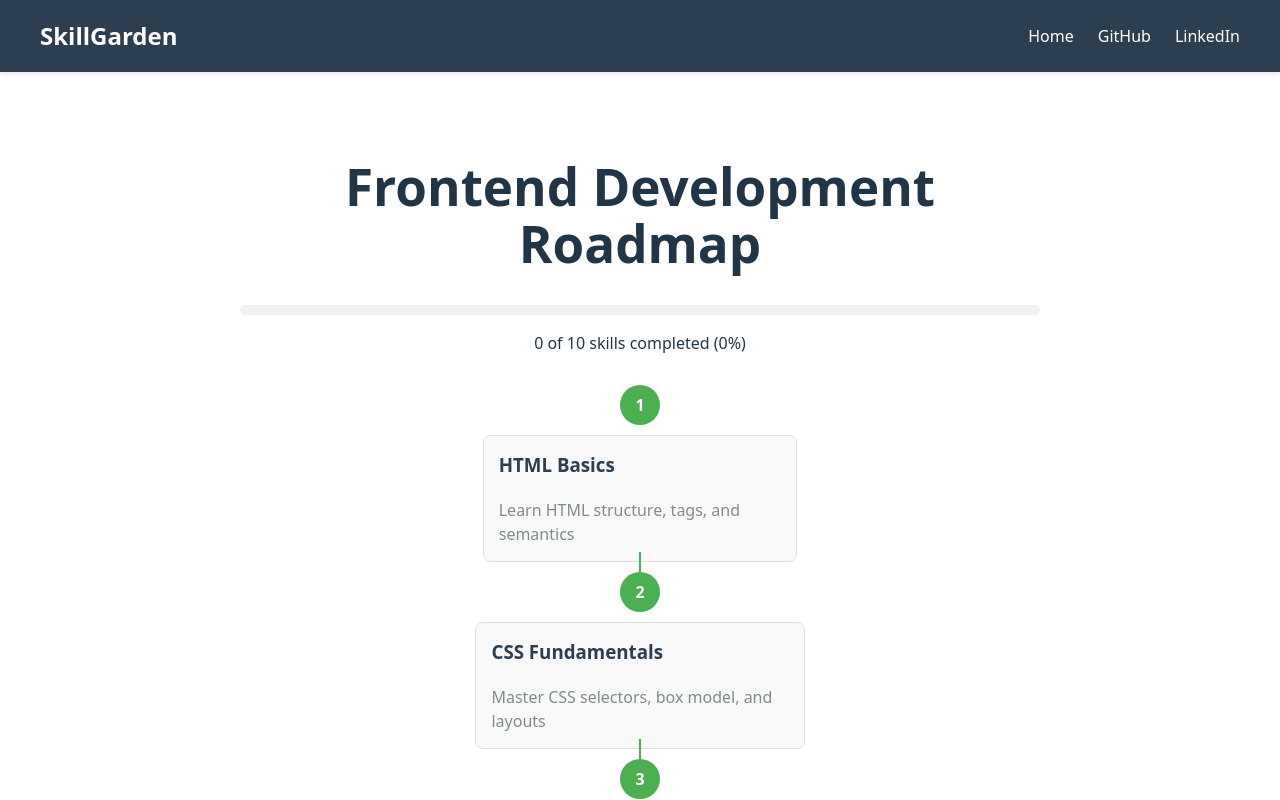
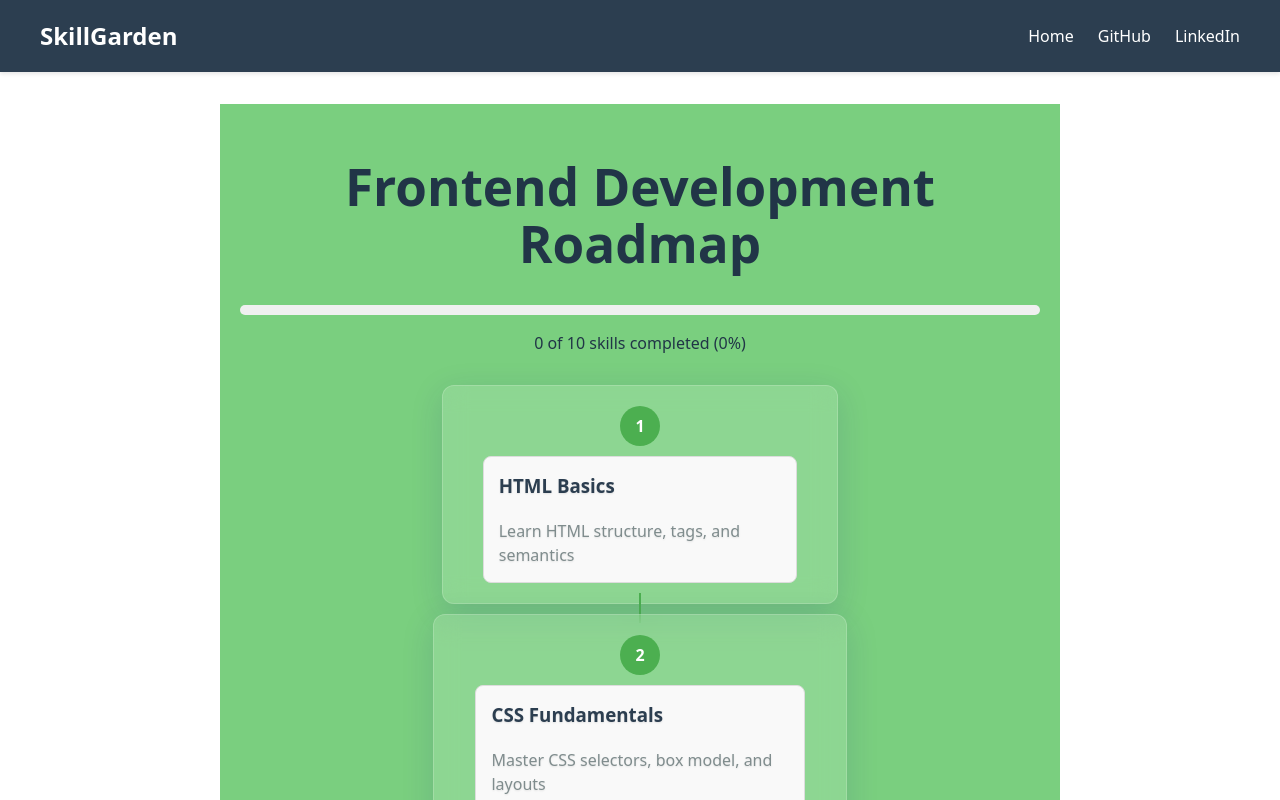
Before and after one commit to viv-7/prototype-0, a React (Vite) app in the folder prototype/: page /technical/frontend in a window 1280 px wide. Shown: the top 800 px of the page. Built offline with nearby package versions, Linux system fonts and the light colour scheme.

Commit message:
add workshop detais

```diff
--- a/prototype/src/components/FrontendRoadmap.jsx
+++ b/prototype/src/components/FrontendRoadmap.jsx
@@ -3,16 +3,116 @@ import Roadmap from './Roadmap';
 
 const FrontendRoadmap = () => {
   const steps = [
-    { id: 1, title: "HTML Basics", description: "Learn HTML structure, tags, and semantics" },
-    { id: 2, title: "CSS Fundamentals", description: "Master CSS selectors, box model, and layouts" },
-    { id: 3, title: "JavaScript Basics", description: "Learn variables, functions, and DOM manipulation" },
-    { id: 4, title: "Responsive Design", description: "Media queries and mobile-first approach" },
-    { id: 5, title: "CSS Frameworks", description: "Bootstrap, Tailwind CSS" },
-    { id: 6, title: "JavaScript Advanced", description: "ES6+, Async JS, APIs" },
-    { id: 7, title: "React Fundamentals", description: "Components, state, props" },
-    { id: 8, title: "State Management", description: "Redux, Context API" },
-    { id: 9, title: "Build Tools", description: "Webpack, Babel, npm/yarn" },
-    { id: 10, title: "Testing", description: "Jest, React Testing Library" },
+    { id: 1, title: "HTML Basics", description: "Learn HTML structure, tags, and semantics",
+      workshop: {
+        title: "KRITRIM 2025",
+        date: "May 10, 202",
+        time: "2:00 PM EST",
+        duration: "2 hours",
+        instructor: "AIML Club HIT",
+        price: "$1",
+         registrationLink: "https://www.instagram.com/aimlclub.hit?igsh=anBycDJxdXJvdjk4"
+      }
+     },
+    { id: 2, title: "CSS Fundamentals", description: "Master CSS selectors, box model, and layouts",
+      workshop: {
+        title: "KRITRIM 2025",
+        date: "May 10, 202",
+        time: "2:00 PM EST",
+        duration: "2 hours",
+        instructor: "AIML Club HIT",
+        price: "$1",
+         registrationLink: "https://www.instagram.com/aimlclub.hit?igsh=anBycDJxdXJvdjk4"
+      }
+     },
+    { id: 3, title: "JavaScript Basics", description: "Learn variables, functions, and DOM manipulation",
+      workshop: {
+        title: "KRITRIM 2025",
+        date: "May 10, 202",
+        time: "2:00 PM EST",
+        duration: "2 hours",
+        instructor: "AIML Club HIT",
+        price: "$1",
+         registrationLink: "https://www.instagram.com/aimlclub.hit?igsh=anBycDJxdXJvdjk4"
+      }
+     },
+    { id: 4, title: "Responsive Design", description: "Media queries and mobile-first approach",
+      workshop: {
+        title: "KRITRIM 2025",
+        date: "May 10, 202",
+        time: "2:00 PM EST",
+        duration: "2 hours",
+        instructor: "AIML Club HIT",
+        price: "$1",
+         registrationLink: "https://www.instagram.com/aimlclub.hit?igsh=anBycDJxdXJvdjk4"
+      }
+     },
+    { id: 5, title: "CSS Frameworks", description: "Bootstrap, Tailwind CSS",
+      workshop: {
+        title: "KRITRIM 2025",
+        date: "May 10, 202",
+        time: "2:00 PM EST",
+        duration: "2 hours",
+        instructor: "AIML Club HIT",
+        price: "$1",
+         registrationLink: "https://www.instagram.com/aimlclub.hit?igsh=anBycDJxdXJvdjk4"
+      }
+     },
+    { id: 6, title: "JavaScript Advanced", description: "ES6+, Async JS, APIs",
+      workshop: {
+        title: "KRITRIM 2025",
+        date: "May 10, 202",
+        time: "2:00 PM EST",
+        duration: "2 hours",
+        instructor: "AIML Club HIT",
+        price: "$1",
+         registrationLink: "https://www.instagram.com/aimlclub.hit?igsh=anBycDJxdXJvdjk4"
+      }
+     },
+    { id: 7, title: "React Fundamentals", description: "Components, state, props",
+      workshop: {
+        title: "KRITRIM 2025",
+        date: "May 10, 202",
+        time: "2:00 PM EST",
+        duration: "2 hours",
+        instructor: "AIML Club HIT",
+        price: "$1",
+         registrationLink: "https://www.instagram.com/aimlclub.hit?igsh=anBycDJxdXJvdjk4"
+      }
+     },
+    { id: 8, title: "State Management", description: "Redux, Context API",
+      workshop: {
+        title: "KRITRIM 2025",
+        date: "May 10, 202",
+        time: "2:00 PM EST",
+        duration: "2 hours",
+        instructor: "AIML Club HIT",
+        price: "$1",
+         registrationLink: "https://www.instagram.com/aimlclub.hit?igsh=anBycDJxdXJvdjk4"
+      }
+     },
+    { id: 9, title: "Build Tools", description: "Webpack, Babel, npm/yarn",
+      workshop: {
+        title: "KRITRIM 2025",
+        date: "May 10, 202",
+        time: "2:00 PM EST",
+        duration: "2 hours",
+        instructor: "AIML Club HIT",
+        price: "$1",
+         registrationLink: "https://www.instagram.com/aimlclub.hit?igsh=anBycDJxdXJvdjk4"
+      }
+     },
+    { id: 10, title: "Testing", description: "Jest, React Testing Library",
+      workshop: {
+        title: "KRITRIM 2025",
+        date: "May 10, 202",
+        time: "2:00 PM EST",
+        duration: "2 hours",
+        instructor: "AIML Club HIT",
+        price: "$1",
+         registrationLink: "https://www.instagram.com/aimlclub.hit?igsh=anBycDJxdXJvdjk4"
+      }
+     },
   ];
 
   return (
--- a/prototype/src/components/Roadmap.css
+++ b/prototype/src/components/Roadmap.css
@@ -141,6 +141,10 @@
 .roadmap-container {
   position: relative;
   transition: margin-right 0.3s;
+  background-color: hwb(123 48% 19%);
+background-size: cover;
+padding: 20px;
+min-height: 100vh;
 }
 
 .skill-panel-open {
@@ -152,3 +156,39 @@
     margin-right: 0;
   }
 }
+
+
+/* Glass panel base */
+.glass-card {
+  background: rgba(255, 255, 255, 0.15); /* Adjust opacity (0.15-0.3) */
+  backdrop-filter: blur(12px);
+  -webkit-backdrop-filter: blur(12px); /* Safari support */
+  border-radius: 12px;
+  border: 1px solid rgba(255, 255, 255, 0.18);
+  box-shadow: 0 8px 32px 0 rgba(31, 38, 135, 0.15);
+  padding: 20px;
+  transition: all 0.3s ease;
+}
+
+/* Enhance contrast for content */
+.glass-card h3,
+.glass-card p {
+  text-shadow: 0 1px 2px rgba(0,0,0,0.1);
+}
+
+/* Hover effect */
+.glass-card:hover {
+  background: rgba(255, 255, 255, 0.25);
+  transform: translateY(-2px);
+}
+
+/* For dark mode compatibility */
+.dark .glass-card {
+  background: rgba(0, 0, 0, 0.2);
+  border: 1px solid rgba(255, 255, 255, 0.05);
+}
+@supports not (backdrop-filter: blur(12px)) {
+  .glass-card {
+    background: rgba(255,255,255,0.9); /* Solid fallback */
+  }
+}
--- a/prototype/src/components/Roadmap.jsx
+++ b/prototype/src/components/Roadmap.jsx
@@ -98,14 +98,12 @@ const Roadmap = ({ title, steps, backPath }) => {
   {steps.map((step, index) => (
     <div
       key={step.id}
-            className="step"
+      className={`step glass-card ${completedSteps.includes(step.id) ? 'completed' : ''}`}
       onContextMenu={(e) => handleContextMenu(e, step.id)}
       onClick={() => handleSkillClick(step)}
     >
-            <div className={`node ${completedSteps.includes(step.id) ? 'completed' : ''}`}>
-              {index + 1}
-            </div>
-            <div className={`step-content ${completedSteps.includes(step.id) ? 'completed' : ''}`}>
+      <div className="node">{index + 1}</div>
+      <div className="step-content">
         <h3>{step.title}</h3>
         <p>{step.description}</p>
       </div>
--- a/prototype/src/components/SkillDetailPanel.jsx
+++ b/prototype/src/components/SkillDetailPanel.jsx
@@ -1,8 +1,19 @@
-import React, { useState } from 'react';
+import React, { useState, useEffect } from 'react';
 import './SkillDetailPanel.css';
 
 const SkillDetailPanel = ({ skill, onClose }) => {
   const [activeAccordion, setActiveAccordion] = useState(null);
+  const [timeLeft, setTimeLeft] = useState({});
+
+  // Calculate time until workshop
+  useEffect(() => {
+    if (skill.workshop?.date) {
+      const timer = setInterval(() => {
+        setTimeLeft(calculateTimeLeft(skill.workshop.date));
+      }, 1000);
+      return () => clearInterval(timer);
+    }
+  }, [skill.workshop]);
 
   const toggleAccordion = (index) => {
     setActiveAccordion(activeAccordion === index ? null : index);
@@ -18,39 +29,138 @@ const SkillDetailPanel = ({ skill, onClose }) => {
       </div>
 
       <div className="accordion-section">
+        {/* Tutorial Resources Accordion */}
         <div
           className={`accordion ${activeAccordion === 0 ? 'active' : ''}`}
           onClick={() => toggleAccordion(0)}
         >
-          <div className="accordion-title">Tutorial Resources</div>
+          <div className="accordion-title">
+            Tutorial Resources
+            <span className="accordion-icon">
+              {activeAccordion === 0 ? '−' : '+'}
+            </span>
+          </div>
           <div className="accordion-content">
-            <a href={skill.docsUrl} target="_blank" rel="noopener noreferrer" className="resource-link">
+            {skill.resources?.documentation && (
+              <a
+                href={skill.resources.documentation}
+                target="_blank"
+                rel="noopener noreferrer"
+                className="resource-link"
+              >
                 📚 Documentation
               </a>
-            <a href={skill.videoUrl} target="_blank" rel="noopener noreferrer" className="resource-link">
+            )}
+
+            {skill.resources?.video && (
+              <a
+                href={skill.resources.video}
+                target="_blank"
+                rel="noopener noreferrer"
+                className="resource-link"
+              >
                 ▶️ Video Lectures
               </a>
+            )}
+
+            {(!skill.resources?.documentation && !skill.resources?.video) && (
+              <p className="no-resources">No resources available yet</p>
+            )}
           </div>
         </div>
 
+        {/* Workshop Accordion */}
+        {skill.workshop && (
           <div
-          className={`accordion ${activeAccordion === 1 ? 'active' : ''}`}
+            className={`accordion workshop-accordion ${activeAccordion === 1 ? 'active' : ''}`}
             onClick={() => toggleAccordion(1)}
           >
-          <div className="accordion-title">Upcoming Events</div>
+            <div className="accordion-title">
+              Live Workshops
+              {skill.workshop.status && (
+                <span className={`workshop-status status-${skill.workshop.status}`}>
+                  {skill.workshop.status}
+                </span>
+              )}
+              <span className="accordion-icon">
+                {activeAccordion === 1 ? '−' : '+'}
+              </span>
+            </div>
             <div className="accordion-content">
-            <div className="event-card">
-              <h4>Workshop: Mastering {skill.title}</h4>
-              <p>Date: June 15, 2023</p>
-              <p>Duration: 2 hours</p>
-              <p>Instructor: John Doe</p>
-              <button className="apply-btn">Apply Now</button>
+              <WorkshopDetails
+                workshop={skill.workshop}
+                timeLeft={timeLeft}
+              />
             </div>
           </div>
-        </div>
+        )}
       </div>
     </div>
   );
 };
 
+// Workshop Details Subcomponent
+const WorkshopDetails = ({ workshop, timeLeft }) => (
+  <div className="workshop-details">
+    <h3>{workshop.title}</h3>
+
+    <div className="workshop-meta">
+      {workshop.date && <span>📅 {workshop.date}</span>}
+      {workshop.time && <span>⏰ {workshop.time}</span>}
+      {workshop.duration && <span>⏳ {workshop.duration}</span>}
+      {workshop.instructor && <span>👩‍🏫 {workshop.instructor}</span>}
+      {workshop.price && <span>💰 {workshop.price}</span>}
+    </div>
+
+    {timeLeft.days !== undefined && (
+      <div className="countdown-timer">
+        ⏳ Starts in: {timeLeft.days}d {timeLeft.hours}h {timeLeft.minutes}m
+      </div>
+    )}
+
+    {workshop.agenda && (
+      <>
+        <h5>Agenda:</h5>
+        <ul className="workshop-agenda">
+          {workshop.agenda.map((item, index) => (
+            <li key={index}>{item}</li>
+          ))}
+        </ul>
+      </>
+    )}
+
+    {workshop.registrationLink && (
+      <a
+        href={workshop.registrationLink}
+        target="_blank"
+        rel="noopener noreferrer"
+        className="workshop-button"
+      >
+        {workshop.buttonText || 'Register Now'}
+      </a>
+    )}
+
+    {workshop.specialNote && (
+      <p className="workshop-note">✨ {workshop.specialNote}</p>
+    )}
+  </div>
+);
+
+// Helper function for countdown timer
+function calculateTimeLeft(endDate) {
+  const difference = new Date(endDate) - new Date();
+  let timeLeft = {};
+
+  if (difference > 0) {
+    timeLeft = {
+      days: Math.floor(difference / (1000 * 60 * 60 * 24)),
+      hours: Math.floor((difference / (1000 * 60 * 60)) % 24),
+      minutes: Math.floor((difference / 1000 / 60) % 60),
+      seconds: Math.floor((difference / 1000) % 60)
+    };
+  }
+
+  return timeLeft;
+}
+
 export default SkillDetailPanel;
```
Also changed, not shown: prototype/src/components/SkillDetailPanel.css (+55 -0 lines). Lines whose indentation alone changed are shown as unchanged.
